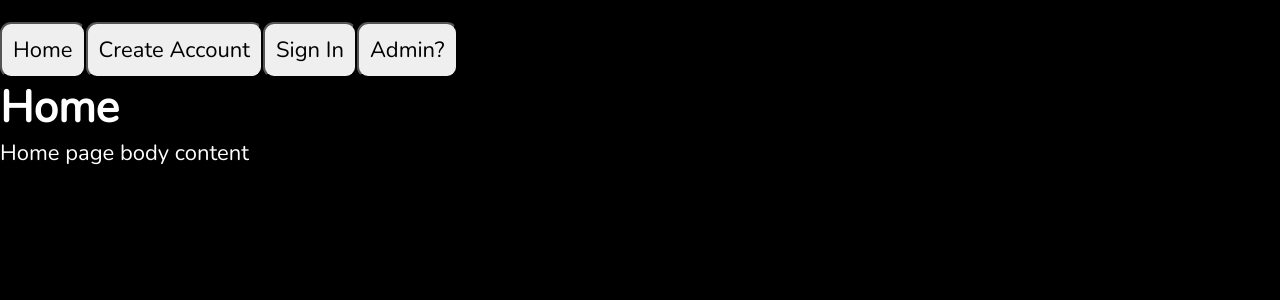
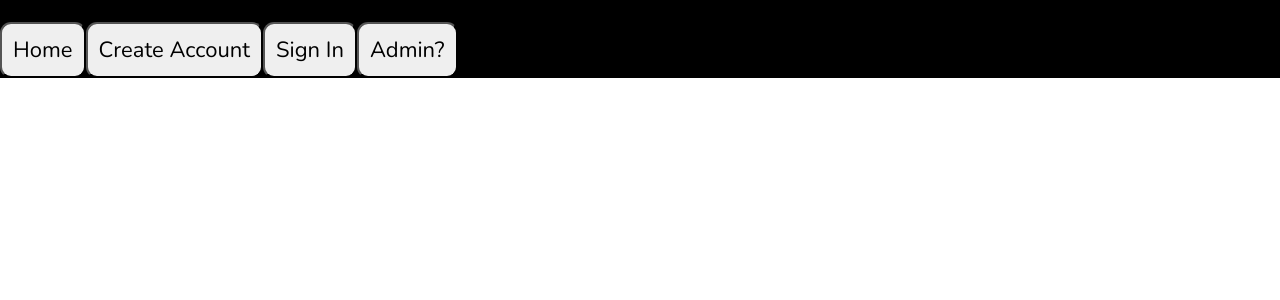
Before and after one commit to valequintanilla/Software_Project, a React (Create React App) app in the folder moviebooking-app/: page / in a window 1280 px wide. Shown: the top 300 px of the page. Built offline with nearby package versions, Linux system fonts and the light colour scheme.

Commit message:
Added Logo

```diff
--- a/moviebooking-app/src/index.css
+++ b/moviebooking-app/src/index.css
@@ -15,6 +15,17 @@
 body {
     min-height: 100vh;
     background-color: rgb(0, 0, 0);
+}
+.homepage{
+    min-height: 100vh;
+    background-color: white;
+}
+img.logo{
+    display: block;
+    margin-left: auto;
+    margin-right: auto;
+    width: 50%;
+
 }
 
 .App {
```
Also changed, not shown: moviebooking-app/src/Pages/images/MBS.png (added).
